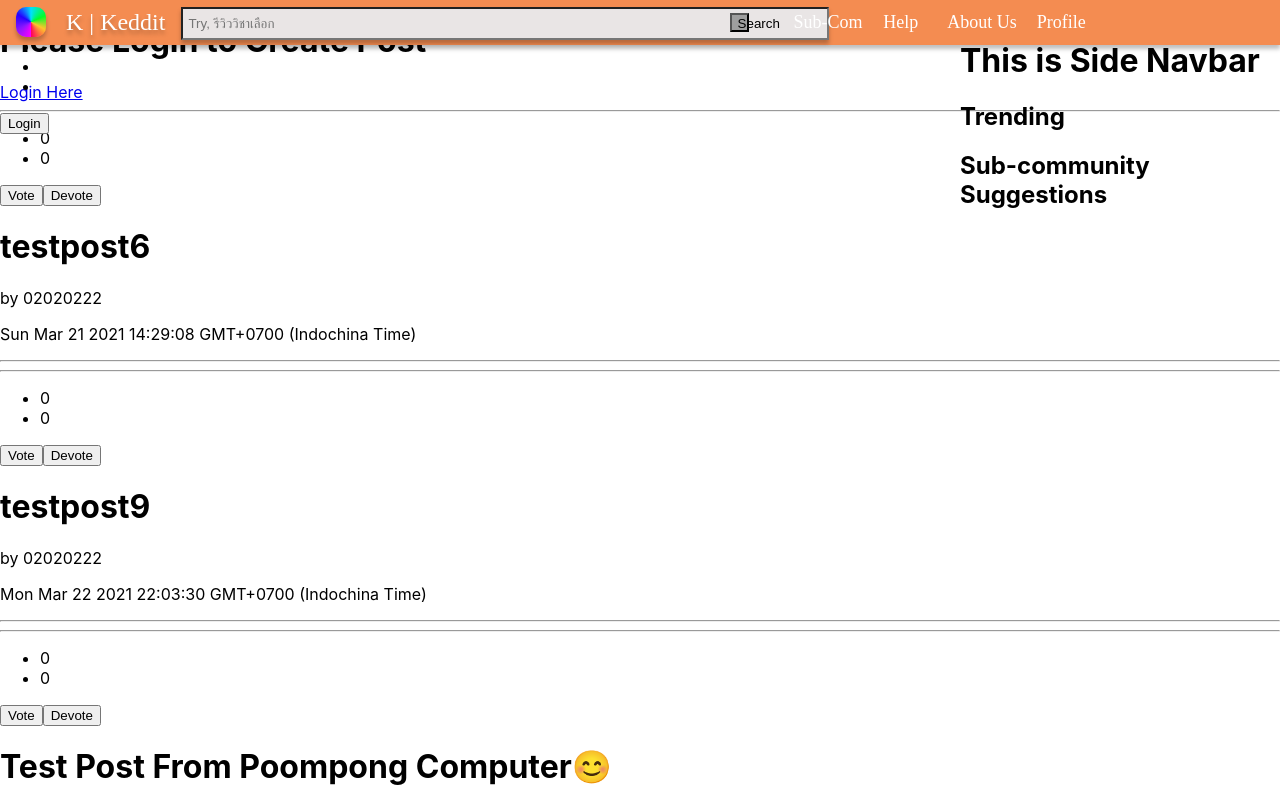
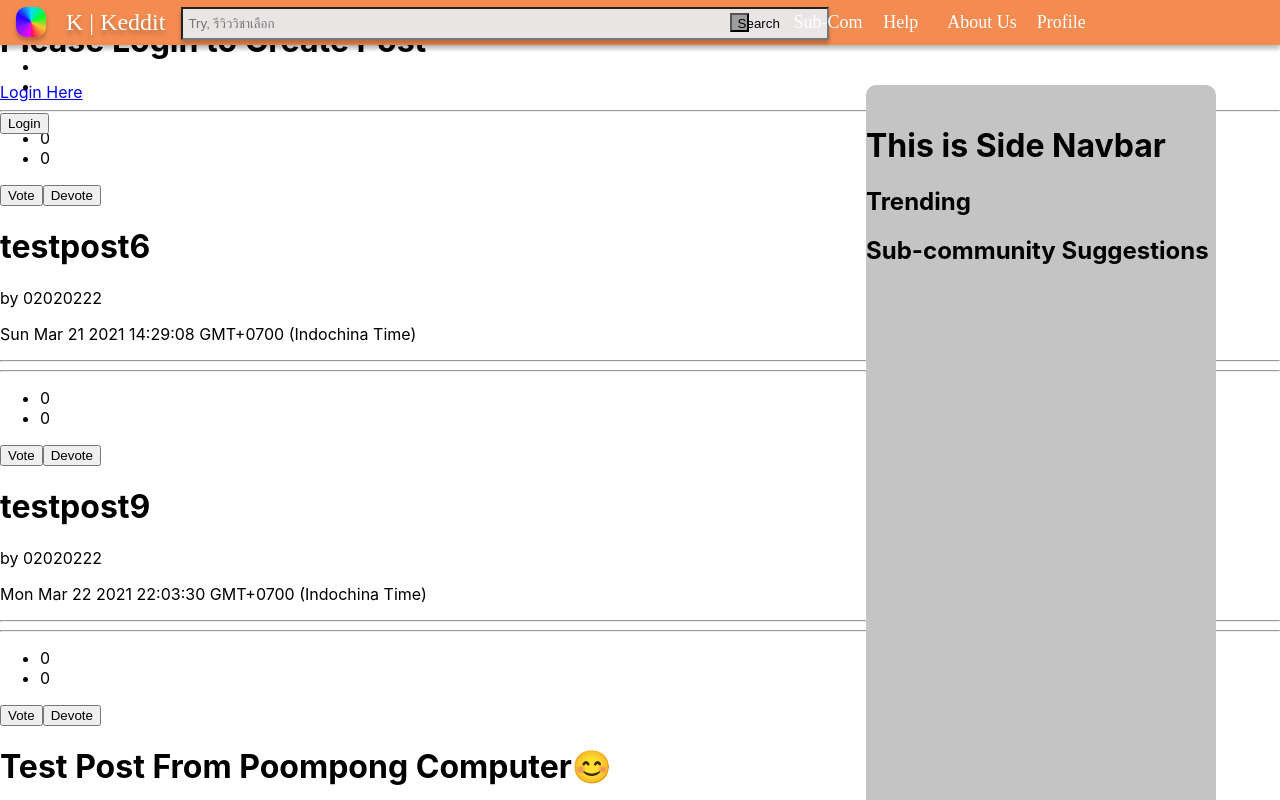
Before and after one commit to Tecivity/KDIT_Frontend_React, a React (Create React App) app: page / in a window 1280 px wide. Shown: the top 800 px of the page. Built offline with nearby package versions, Linux system fonts and the light colour scheme; grey boxes are pictures that could not be loaded.

Commit message:
Update Side Navbar

```diff
--- a/src/components/SideNavbar/index.css
+++ b/src/components/SideNavbar/index.css
@@ -1,15 +1,15 @@
 .side-navbar {
 	height: 100%; /* Full-height: remove this if you want "auto" height */
-	width: 20rem; /* Set the width of the sidebar */
+	width: 350px; /* Set the width of the sidebar */
 	position: fixed; /* Fixed Sidebar (stay in place on scroll) */
 	z-index: 1; /* Stay on top */
-	top: 0; /* Stay at the top */
-	right: 0;
+	top: 85px; /* Stay at the top */
+	right: 5%;
 	overflow-x: hidden; /* Disable horizontal scroll */
 	padding-top: 20px;
 	/*background: #F48C51;*/
 
 
-	/*background: #C4C4C4;*/
+	background: #C4C4C4;
 	border-radius: 10px;
 }
```
